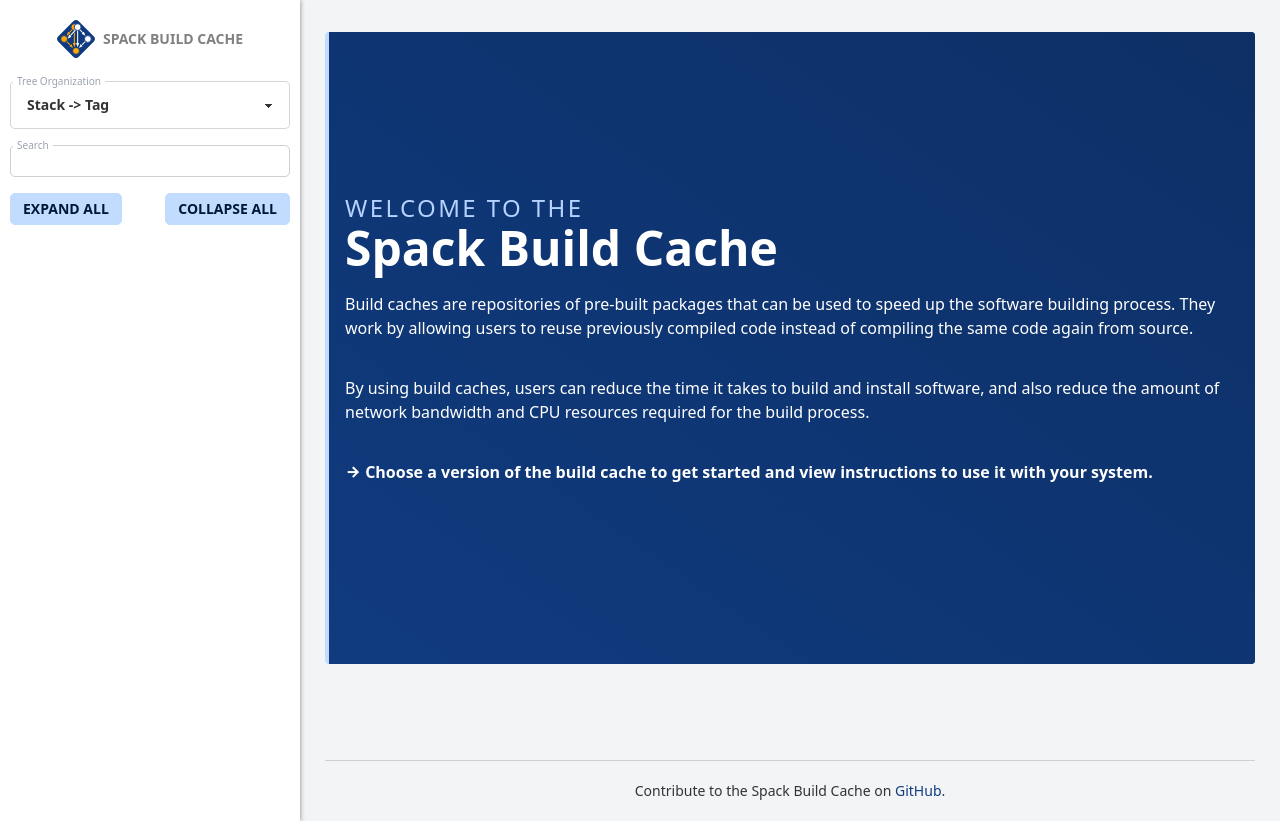
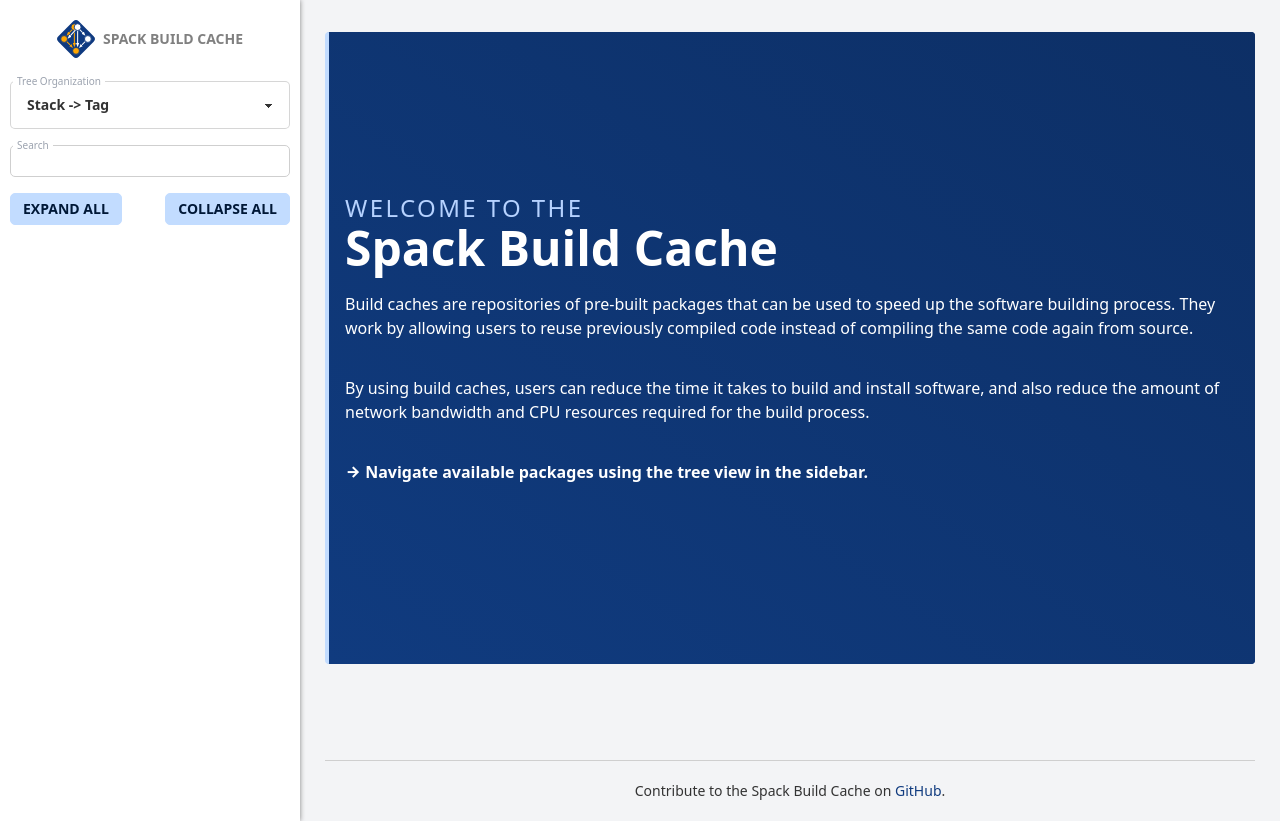
Before and after one commit to spack/spack-cache, a FastAPI app: page / in a window 1280 px wide. Run offline with FastAPI, Linux system fonts and the light colour scheme; data that the repository does not hold is empty; some libraries are stand-ins or nearby versions.

Commit message:
Update action statement on homepage

```diff
--- a/templates/index.html
+++ b/templates/index.html
@@ -23,8 +23,7 @@
                 </p>
                 <p class="py-4 font-semibold">
                     <i class="ri-arrow-right-line"></i>
-                    Choose a version of the build cache to get started and view
-                    instructions to use it with your system.
+                    Navigate available packages using the tree view in the sidebar.
                 </p>
             </div>
         </div>
```
